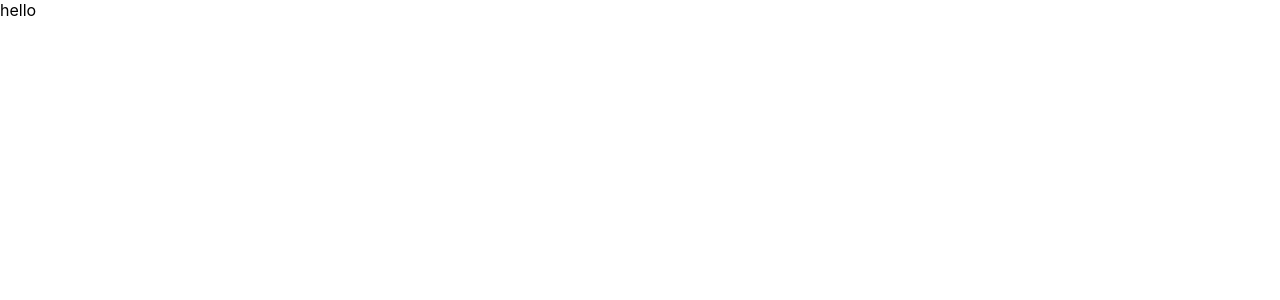
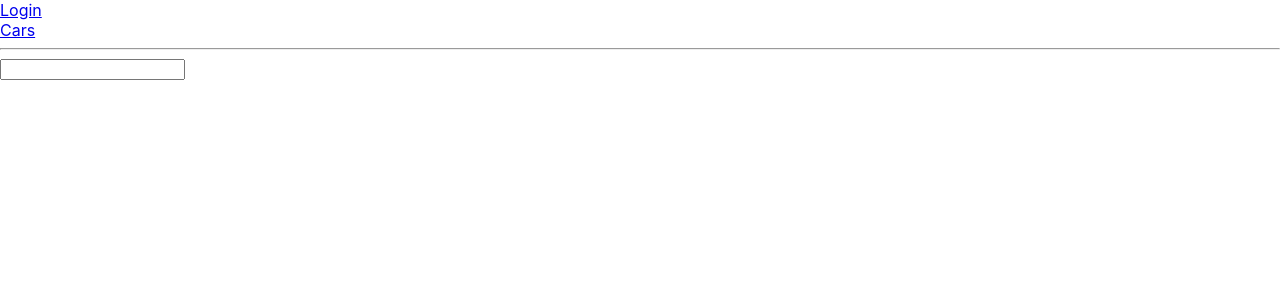
Before and after one commit to Olegogonovskyi/js_2024_ogonowskyi, a React (Create React App) app: page / in a window 1280 px wide. Shown: the top 300 px of the page. Built offline with nearby package versions, Linux system fonts and the light colour scheme.

Commit message:
hw-9-Auth: make basic architecture

```diff
--- a/package.json
+++ b/package.json
@@ -14,7 +14,10 @@
     "react-dom": "^18.2.0",
     "react-scripts": "5.0.1",
     "typescript": "^4.9.5",
-    "web-vitals": "^2.1.4"
+    "web-vitals": "^2.1.4",
+    "axios": "^1.7.2",
+    "react-router-dom": "^6.23.1",
+    "react-hook-form": "^7.51.5"
   },
   "scripts": {
     "start": "react-scripts start",
--- a/src/App.css
+++ /dev/null
@@ -1,38 +0,0 @@
-.App {
-  text-align: center;
-}
-
-.App-logo {
-  height: 40vmin;
-  pointer-events: none;
-}
-
-@media (prefers-reduced-motion: no-preference) {
-  .App-logo {
-    animation: App-logo-spin infinite 20s linear;
-  }
-}
-
-.App-header {
-  background-color: #282c34;
-  min-height: 100vh;
-  display: flex;
-  flex-direction: column;
-  align-items: center;
-  justify-content: center;
-  font-size: calc(10px + 2vmin);
-  color: white;
-}
-
-.App-link {
-  color: #61dafb;
-}
-
-@keyframes App-logo-spin {
-  from {
-    transform: rotate(0deg);
-  }
-  to {
-    transform: rotate(360deg);
-  }
-}
--- a/src/App.tsx
+++ /dev/null
@@ -1,14 +0,0 @@
-import React, {FC} from 'react';
-import './App.css';
-
-
-
-const App: FC = () => {
-  return (
-      <div>
-        hello
-      </div>
-  );
-};
-
-export default App;
--- /dev/null
+++ b/src/Componnts/CarsComponent/CarsComponent.tsx
@@ -0,0 +1,11 @@
+import React, {FC} from 'react';
+
+const CarsComponent: FC = () => {
+    return (
+        <div>
+            CarsComponent
+        </div>
+    );
+};
+
+export default CarsComponent;
--- /dev/null
+++ b/src/Componnts/LoginFormComponent/LoginFormComponent.tsx
@@ -0,0 +1,15 @@
+import React, {FC} from 'react';
+import {useForm} from "react-hook-form";
+
+const LoginFormComponent: FC = () => {
+    const {} = useForm()
+    return (
+        <div>
+            <form>
+                <input type="text"/>
+            </form>
+        </div>
+    );
+};
+
+export default LoginFormComponent;
--- /dev/null
+++ b/src/Layouts/Mainlayout/Mainlayout.tsx
@@ -0,0 +1,14 @@
+import React, {FC} from 'react';
+import {Outlet} from "react-router-dom";
+import Header from "../../Pages/Header/Header";
+
+const Mainlayout: FC = () => {
+    return (
+        <div>
+            <Header/>
+            <Outlet/>
+        </div>
+    );
+};
+
+export default Mainlayout;
--- /dev/null
+++ b/src/Models/ITokenObtainPairModel/ITokenObtainPairModel.tsx
@@ -0,0 +1,4 @@
+export interface ITokenObtainPairModel {
+    username: string,
+    password: string
+}
--- /dev/null
+++ b/src/Pages/CarsPage/CarsPage.tsx
@@ -0,0 +1,12 @@
+import React, {FC} from 'react';
+import CarsComponent from "../../Componnts/CarsComponent/CarsComponent";
+
+const CarsPage:FC = () => {
+    return (
+        <div>
+            <CarsComponent/>
+        </div>
+    );
+};
+
+export default CarsPage;
--- /dev/null
+++ b/src/Pages/Header/Header.tsx
@@ -0,0 +1,15 @@
+import React, {FC} from 'react';
+import {NavLink} from "react-router-dom";
+
+const Header:FC = () => {
+    return (
+        <div>
+            <NavLink to={'/'}>Login</NavLink>
+            <br/>
+            <NavLink to={'/cars'}>Cars</NavLink>
+            <hr/>
+        </div>
+    );
+};
+
+export default Header;
--- /dev/null
+++ b/src/Pages/LoginPage/LoginPage.tsx
@@ -0,0 +1,12 @@
+import React, {FC} from 'react';
+import LoginFormComponent from "../../Componnts/LoginFormComponent/LoginFormComponent";
+
+const LoginPage: FC = () => {
+    return (
+        <div>
+            <LoginFormComponent/>
+        </div>
+    );
+};
+
+export default LoginPage;
--- a/src/index.tsx
+++ b/src/index.tsx
@@ -1,15 +1,17 @@
 import React from 'react';
 import ReactDOM from 'react-dom/client';
 import './index.css';
-import App from './App';
+
 import reportWebVitals from './reportWebVitals';
+import {RouterProvider} from "react-router-dom";
+import {routes} from "./routes/routes";
 
 const root = ReactDOM.createRoot(
   document.getElementById('root') as HTMLElement
 );
 root.render(
 
-    <App />
+<RouterProvider router={routes}/>
 
 );
 
--- /dev/null
+++ b/src/routes/routes.tsx
@@ -0,0 +1,17 @@
+import {createBrowserRouter} from "react-router-dom";
+import Mainlayout from "../Layouts/Mainlayout/Mainlayout";
+import LoginPage from "../Pages/LoginPage/LoginPage";
+import CarsPage from "../Pages/CarsPage/CarsPage";
+
+export const routes = createBrowserRouter([
+    {path: '/', element: <Mainlayout/>, children: [
+            {
+                index: true,
+                element: <LoginPage/>
+            },
+            {
+                path: '/cars',
+                element: <CarsPage/>
+            }
+        ]}
+])
```
Also changed, not shown: src/logo.svg (deleted).
